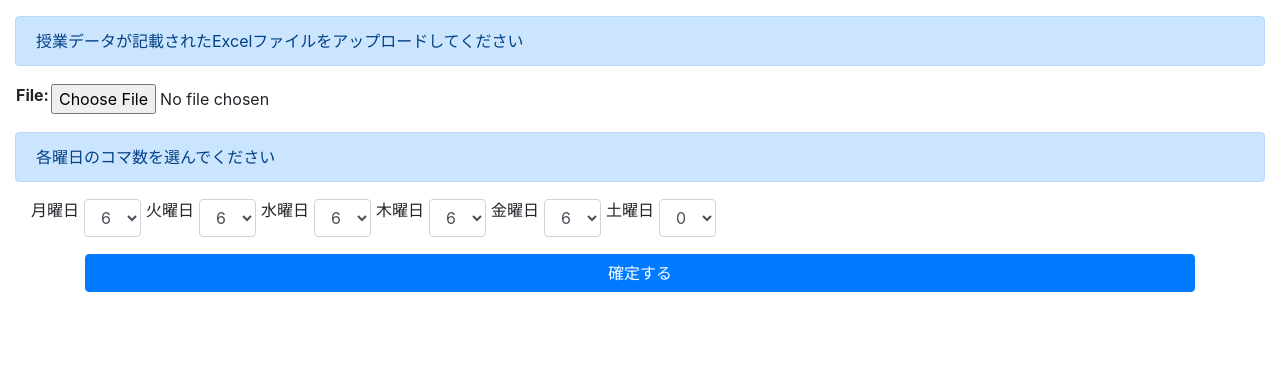
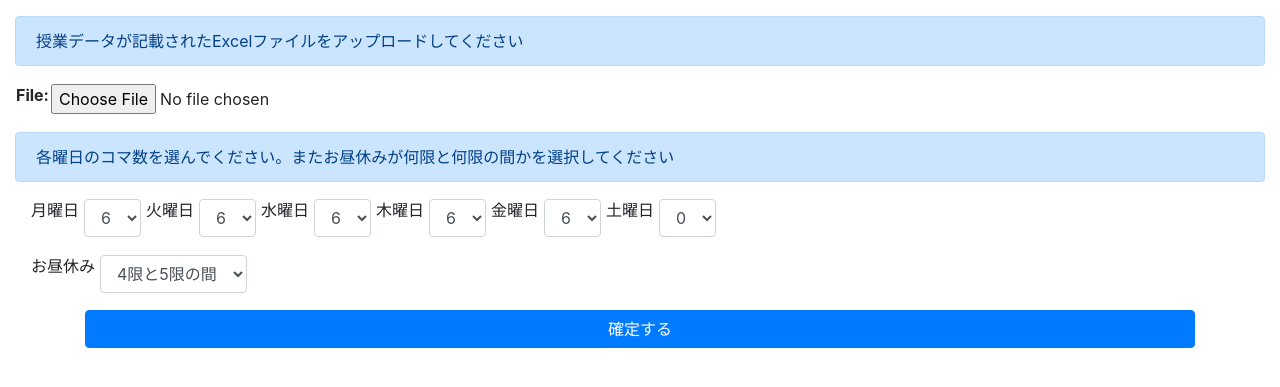
Before and after one commit to CanonMukai/timetable, a Django app: page /make/ in a window 1280 px wide. Shown: the part 56-443 px from the top of the page. Run offline with Django 3.2, Linux system fonts and the light colour scheme; some libraries are stand-ins or nearby versions.

Commit message:
Lunch time

```diff
--- a/make/models.py
+++ b/make/models.py
@@ -11,6 +11,7 @@ class TimeTable(models.Model):
     school_id = models.IntegerField(unique=True, default=0)
     file_name = models.CharField(max_length=70)
     table = models.TextField(null=True)
+    lunch_after = models.IntegerField(null=True)
     cell_list = models.TextField(null=True)
     teacher_list = models.TextField(null=True)
     class_list = models.TextField(null=True)
--- a/make/views.py
+++ b/make/views.py
@@ -34,6 +34,8 @@ def make(request):
                     for i in range(koma):
                         table[-1].append(weekly)
                         weekly += 1
+            # お昼休みの時間
+            lunch_after = int(request.POST['lunch'])
             fname = 'make/files/'+str(request.FILES['file'])
             cell_list = CellList(fname, sheet_num=0)
             class_dict = ClassDict(cell_list)
@@ -46,6 +48,7 @@ def make(request):
                 school_id=0,
                 file_name=fname,
                 table=json.dumps(table),
+                lunch_after=lunch_after,
                 cell_list=json.dumps(cell_list),
                 teacher_list=json.dumps(teacher_list),
                 class_list=json.dumps(class_list),
--- a/templates/make/index.html
+++ b/templates/make/index.html
@@ -14,7 +14,7 @@
 
     <!-- １週間の時間割の形式を決定 -->
     <div class="alert alert-primary my-3" role="alert">
-        各曜日のコマ数を選んでください
+        各曜日のコマ数を選んでください。またお昼休みが何限と何限の間かを選択してください
     </div>
 
     <div class="form-row align-items-center m-3">
@@ -103,6 +103,17 @@
             </select>
         </div>
     </div>
+    <div class="form-row align-items-center m-3">
+        <p>お昼休み</p>
+        <div class="col-auto">
+            <select class="form-control" id="lunch" name="lunch">
+                <option value="2">2限と3限の間</option>
+                <option value="3">3限と4限の間</option>
+                <option value="4" selected="selected">4限と5限の間</option>
+                <option value="5">5限と6限の間</option>
+            </select>
+        </div>
+    </div>
 
     <!-- 時間割を作成 -->
     <div class="container my-3">
```
Also changed, not shown: db.sqlite3, make/migrations/0010_timetable_lunch_after.py (added).
